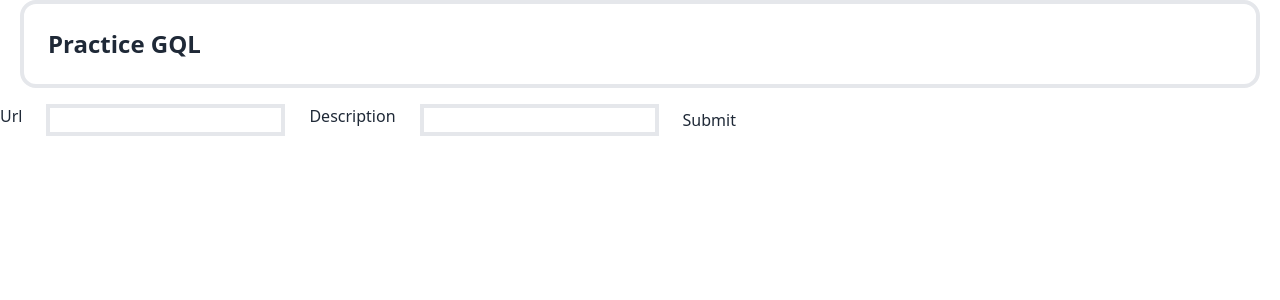
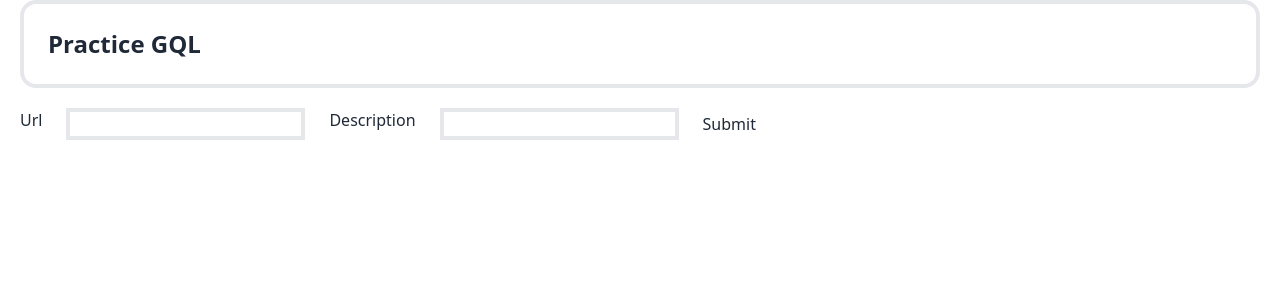
Before and after one commit to vickyruud/shows-graphQL, a Next.js app: page / in a window 1280 px wide. Shown: the top 300 px of the page. Built offline with nearby package versions, Linux system fonts and the light colour scheme.

Commit message:
add margin

```diff
--- a/pages/index.tsx
+++ b/pages/index.tsx
@@ -53,7 +53,7 @@ const Home: NextPage = () => {
         <h1 className="text-2xl font-semibold ">Practice GQL</h1>
       </div>
       {arrayOfLinks}
-      <form onSubmit={handleSubmit}className="flex gap-6">
+      <form onSubmit={handleSubmit}className="flex gap-6 m-5">
         <label>Url</label>
         <input onChange={(e) => setLink(e.target.value)}  value={url} type="text" name="link" className="border-4" />
         <label>Description</label>
```
